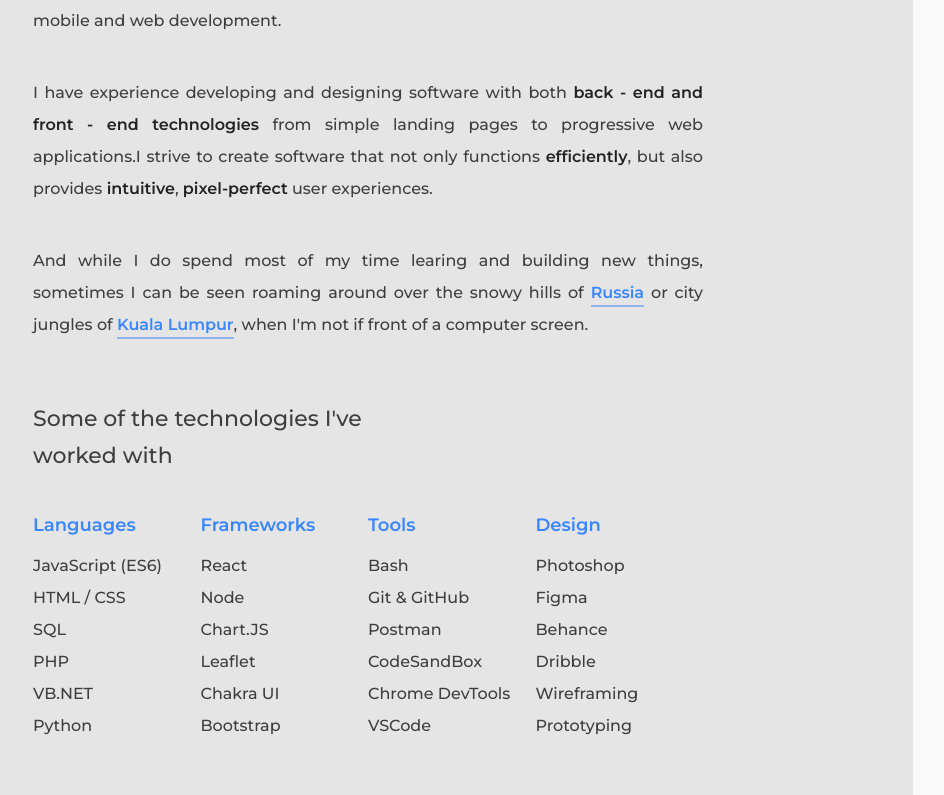
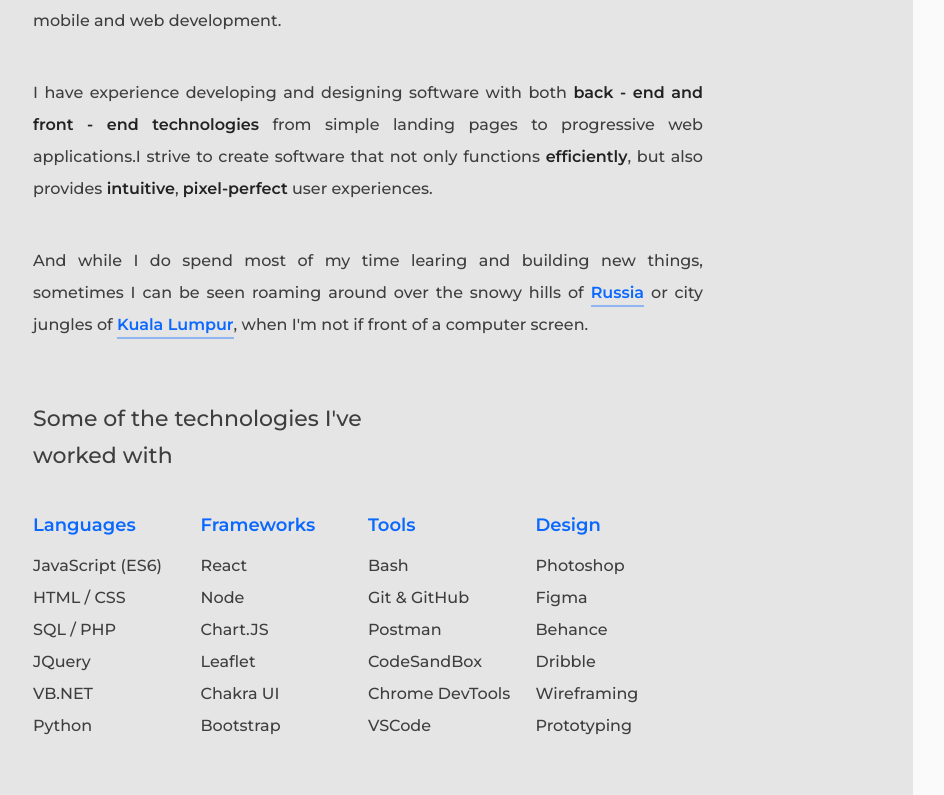
Before and after one commit to pvlvstepan/portfolio-v1, a React (Create React App) app: page / in a window 1280 px wide. Shown: the part 2002-2797 px from the top of the page, without its empty margins (53-997 px from the left). Built offline with nearby package versions, Linux system fonts and the light colour scheme.

Commit message:
Improve accent color contrast against background

```diff
--- a/src/components/SectionAbout/TechStack/index.js
+++ b/src/components/SectionAbout/TechStack/index.js
@@ -1,13 +1,16 @@
-import { List, ListItem, GridItem, Heading, SimpleGrid } from '@chakra-ui/react';
+import { List, ListItem, GridItem, Heading, SimpleGrid, useColorModeValue } from '@chakra-ui/react';
 import React from 'react';
 import skills from './../../../data/skills';
 const TechStack = () => {
+
+    const accent = useColorModeValue('light.accent', 'dark.accent');
+
     return (
         <SimpleGrid columns={{ xs: 2, md: 4 }} row={1} rowGap={6}>
             {skills && skills.map((val, key) => {
                 return (
                     <GridItem key={key}>
-                        <Heading mb={3} fontWeight='semibold' as='h3' color='accent' fontSize='18px'>{val.title}</Heading>
+                        <Heading mb={3} fontWeight='semibold' as='h3' color={accent} fontSize='18px'>{val.title}</Heading>
                         <List>
                             {val.skills && val.skills.map((val, key) => {
                                 return (
--- a/src/components/SectionContact/ContactDetails/PopoverLink/index.js
+++ b/src/components/SectionContact/ContactDetails/PopoverLink/index.js
@@ -1,12 +1,16 @@
+import { useColorModeValue } from '@chakra-ui/color-mode';
 import { Link } from '@chakra-ui/layout';
 import React from 'react';
 
 const PopoverLink = ({ text }) => {
+
+    const accent = useColorModeValue('light.accent', 'dark.accent');
+
     return (
         <Link
             tabIndex={0}
             fontWeight='semibold'
-            color='accent'
+            color={accent}
             textDecor='none !important'
             lineHeight='1'
             height='min'
@@ -17,7 +21,7 @@ const PopoverLink = ({ text }) => {
             borderColor='rgba(58, 134, 255, 0.5)'
             transition='.25s ease-in-out'
             _hover={{
-                borderColor: 'accent'
+                borderColor: accent
             }}>
             {text}
         </Link>
--- a/src/components/SideNav/ColorModeToggle/index.js
+++ b/src/components/SideNav/ColorModeToggle/index.js
@@ -8,7 +8,12 @@ const ColorModeToggle = () => {
     const { colorMode, toggleColorMode } = useColorMode();
     return (
         <FormControl display="flex" alignItems="center">
-            <Switch id="colorMode" onChange={toggleColorMode} size='lg' isChecked={colorMode === 'light' ? true : false} />
+            <Switch
+                id="colorMode"
+                onChange={toggleColorMode}
+                size='lg'
+                isChecked={colorMode === 'light' ? true : false}
+                className={colorMode === 'light' ? 'checked' : ''} />
             <FormLabel htmlFor="colorMode" mb="0" ml={3} fontSize='28px'>
                 {colorMode === 'light' ? <IoSunny /> : <IoSunnyOutline />}
             </FormLabel>
--- a/src/components/SideNav/NavLink/index.js
+++ b/src/components/SideNav/NavLink/index.js
@@ -1,8 +1,11 @@
+import { useColorModeValue } from '@chakra-ui/color-mode';
 import { Link } from '@chakra-ui/layout';
 import React from 'react';
 import { Link as ScrollLink } from 'react-scroll';
 
 const NavLink = ({ text, to, type, offset }) => {
+
+    const accent = useColorModeValue('light.accent', 'dark.accent');
 
     let scrollLinkProps = {};
 
@@ -25,12 +28,12 @@ const NavLink = ({ text, to, type, offset }) => {
                 bottom: '2px',
                 width: '0',
                 left: '0',
-                bg: 'accent',
+                bg: accent,
                 borderRaduis: '1px'
             },
             sx: {
                 '&.active': {
-                    color: 'accent'
+                    color: accent
                 },
                 '&.active:after': {
                     width: '100%',
@@ -55,7 +58,7 @@ const NavLink = ({ text, to, type, offset }) => {
             transition='.25s ease-in-out'
             width='min'
             _hover={{
-                color: 'accent'
+                color: accent
             }}
             {...scrollLinkProps}>
             {text}
--- a/src/components/TextElements/index.js
+++ b/src/components/TextElements/index.js
@@ -55,19 +55,22 @@ export const SectionParagraph = ({ text }) => {
 };
 
 export const ParagraphLink = ({ text, to }) => {
+
+    const accent = useColorModeValue('light.accent', 'dark.accent');
+
     return (
         <Link
             isExternal={true}
             href={to}
             fontWeight='semibold'
-            color='accent'
+            color={accent}
             textDecor='none !important'
             pb='3px'
             borderBottom='2px solid'
             borderColor='rgba(58, 134, 255, 0.5)'
             transition='.25s ease-in-out'
             _hover={{
-                borderColor: 'accent'
+                borderColor: accent
             }}>
             {text}
         </Link>
--- a/src/data/skills/index.js
+++ b/src/data/skills/index.js
@@ -1,5 +1,5 @@
 const skills = [
-    { title: 'Languages', skills: ['JavaScript (ES6)', 'HTML / CSS', 'SQL', 'PHP', 'VB.NET', 'Python'] },
+    { title: 'Languages', skills: ['JavaScript (ES6)', 'HTML / CSS', 'SQL / PHP', 'JQuery', 'VB.NET', 'Python'] },
     { title: 'Frameworks', skills: ['React', 'Node', 'Chart.JS', 'Leaflet', 'Chakra UI', 'Bootstrap'] },
     { title: 'Tools', skills: ['Bash', 'Git & GitHub', 'Postman', 'CodeSandBox', 'Chrome DevTools', 'VSCode'] },
     { title: 'Design', skills: ['Photoshop', 'Figma', 'Behance', 'Dribble', 'Wireframing', 'Prototyping'] },
--- a/src/theme/colors.js
+++ b/src/theme/colors.js
@@ -1,8 +1,7 @@
 const colors = {
 
-    accent: '#3A86FF',
-
     light: {
+        accent: '#0A68FF',
         bg: '#E5E5E5',
         bgLighter: '#FAFAFA',
         primary: '#222222',
@@ -11,6 +10,7 @@ const colors = {
     },
 
     dark: {
+        accent: '#3A86FF',
         bg: '#222222',
         bgLighter: '#383838',
         primary: '#FFFFFF',
--- a/src/theme/components/Button.js
+++ b/src/theme/components/Button.js
@@ -23,17 +23,17 @@ const Button = {
     variants: {
         secondary: (props) => ({
             border: "2px solid",
-            borderColor: "accent",
-            color: "accent",
+            borderColor: mode('light.accent', 'dark.accent')(props),
+            color: mode('light.accent', 'dark.accent')(props),
             _hover: {
                 bg: mode(darken("light.bg", 10), darken("dark.bgLighter", 5))(props)
             }
         }),
         primary: (props) => ({
-            bg: "accent",
+            bg: mode('light.accent', 'dark.accent')(props),
             color: "dark.primary",
             _hover: {
-                bg: mode(darken("accent", 10), lighten("accent", 10))(props)
+                bg: mode(darken('light.accent', 10), lighten('dark.accent', 10))(props)
             }
         })
     },
--- a/src/theme/components/Input.js
+++ b/src/theme/components/Input.js
@@ -14,13 +14,13 @@ const Input = {
                 border: "2px solid",
                 bg: mode("light.bgLighter", "dark.bgLighter")(props),
                 borderColor: mode("light.bgLighter", "dark.bgLighter")(props),
-                color: 'accent',
+                color: mode('light.accent', 'dark.accent')(props),
                 _hover: {
-                    borderColor: 'accent',
+                    borderColor: mode('light.accent', 'dark.accent')(props),
                     bg: mode("light.bgLighter", "dark.bgLighter")(props)
                 },
                 _focus: {
-                    borderColor: 'accent'
+                    borderColor: mode('light.accent', 'dark.accent')(props)
                 }
             }
         }),
--- a/src/theme/styles.js
+++ b/src/theme/styles.js
@@ -19,7 +19,7 @@ const styles = {
                 _last: { pb: { xs: '60px', xxl: '85px' } },
             },
             '.chakra-switch.checked .chakra-switch__track': {
-                bg: 'accent'
+                bg: mode('light.accent', 'dark.accent')(props)
             },
             '::-webkit-scrollbar': {
                 width: { xs: '6px', lg: '8px' },
```
Also changed, not shown: src/components/SectionProjects/Project/index.js (added, +11 -0 lines).
